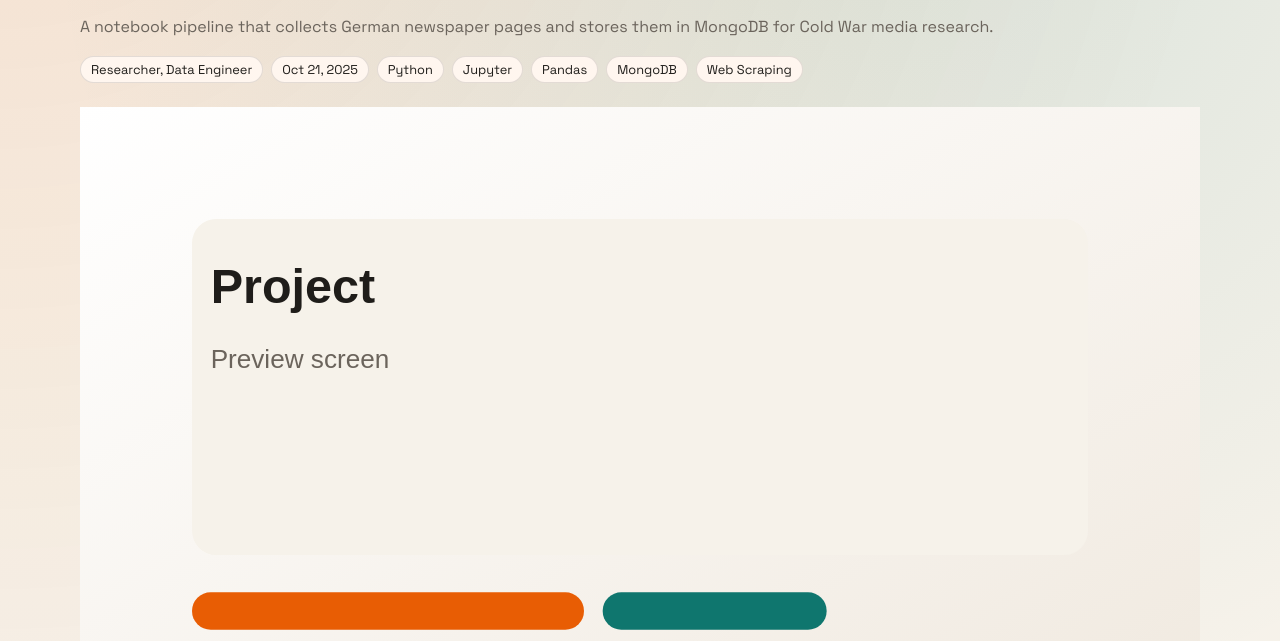
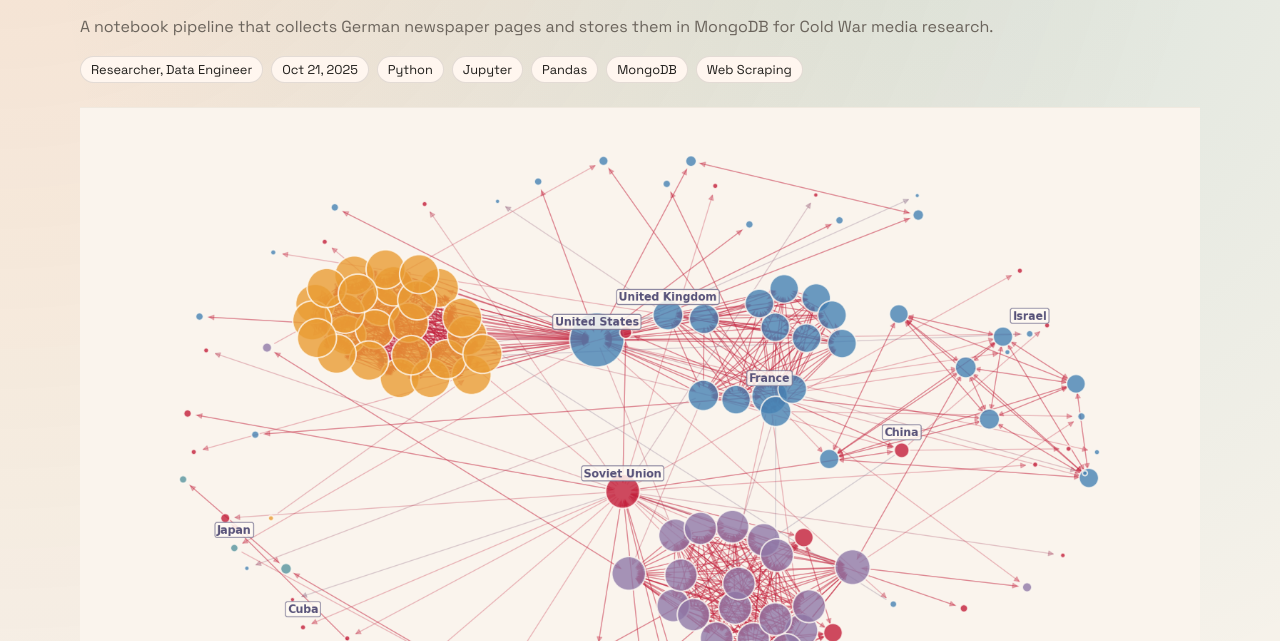
Before and after one commit to aurora1112-j/aurora1112-j.github.io, an Astro site: page /projects/cold-war-german-press in a window 1280 px wide. Shown: the part 311-952 px from the top of the page. Built offline with nearby package versions, Linux system fonts and the light colour scheme; Astro itself is replaced by a stand-in of ours.

Commit message:
Rename Cold War cover image

```diff
--- a/src/content/projects/cold-war-german-press.md
+++ b/src/content/projects/cold-war-german-press.md
@@ -4,7 +4,7 @@ description: "A notebook pipeline that collects German newspaper pages and store
 date: 2025-10-21
 role: "Researcher, Data Engineer"
 stack: ["Python", "Jupyter", "Pandas", "MongoDB", "Web Scraping"]
-coverImage: "/images/placeholder-project.svg"
+coverImage: "/images/security-layer.png"
 featured: false
 ---
 
```
Also changed, not shown: public/images/security-layer.png (added).
